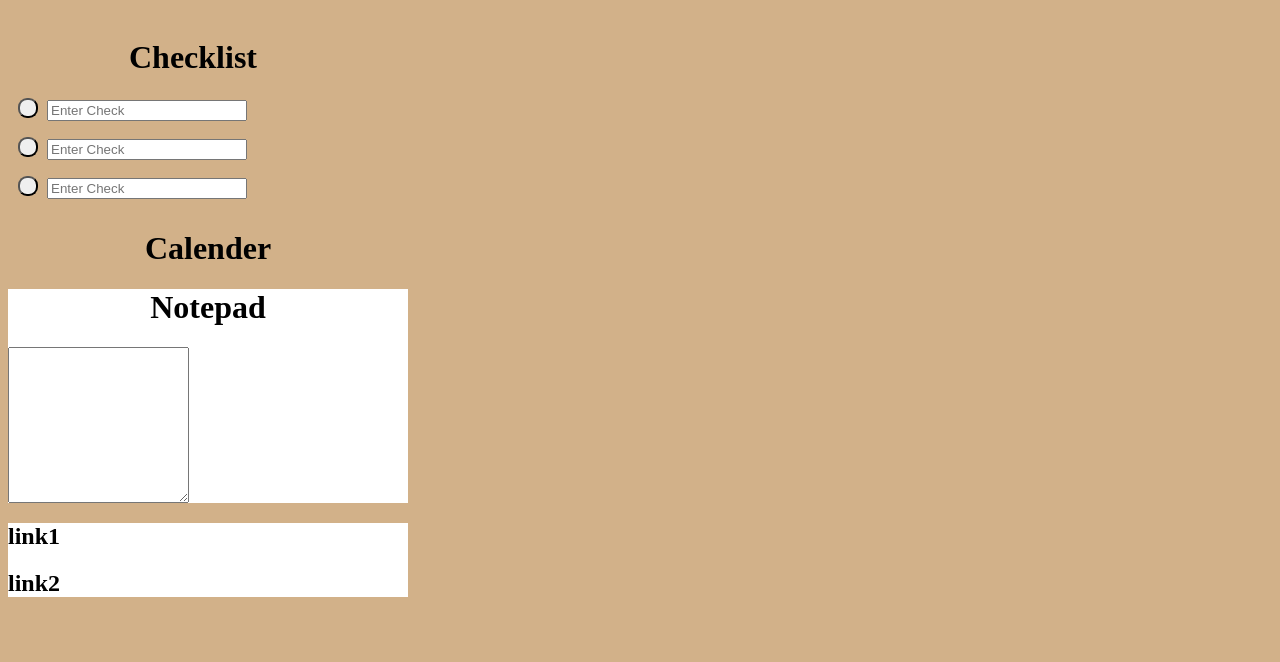
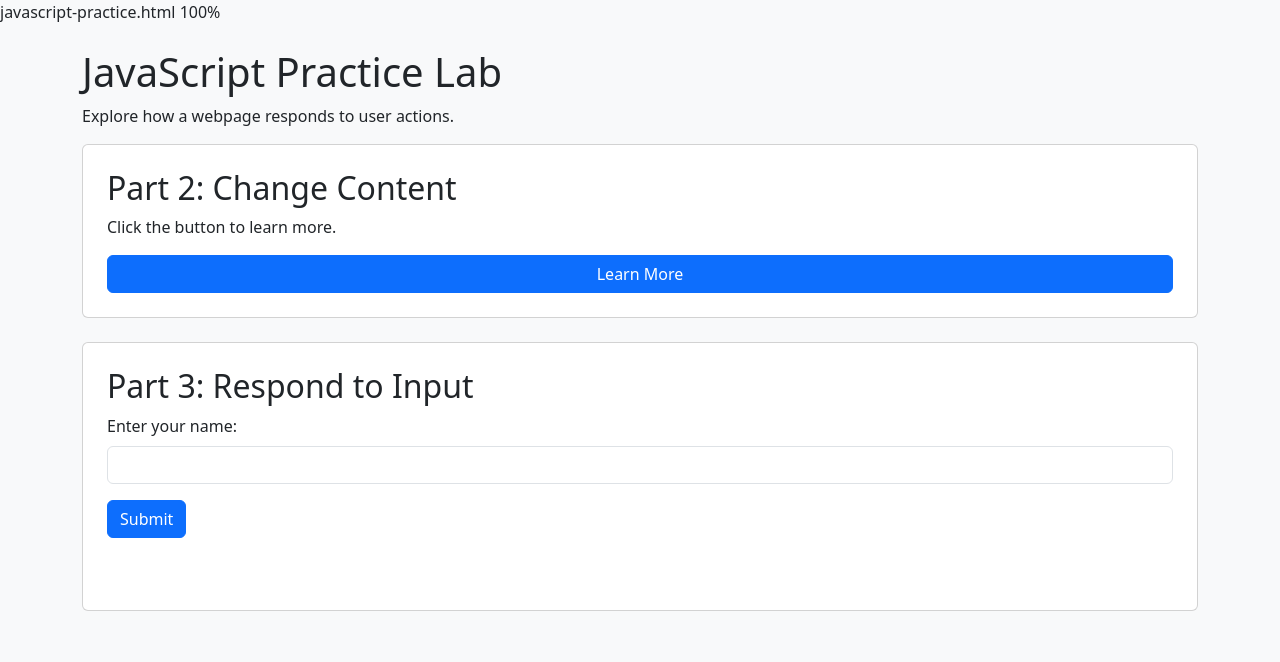
Before and after one commit to BradenJ132/WebsiteFinalProject, a plain HTML site: page placeholder.html in a window 1280 px wide. Drawn offline with nearby package versions, Linux system fonts and the light colour scheme.

Commit message:
updated index.html
i put the code from the practice java script lab into placeholder for reference(the file will be deleted when i dont need it anymore)

i got the write to function working and the check off function working for the checklist

```diff
--- a/placeholder.html
+++ b/placeholder.html
@@ -1,91 +1,56 @@
-<body style="background-color: #d2b189">
-    <!--Checklist Start-->
-   <div class="card mb-3;" style="width: 350px; padding: 10px 10px 10px 10px">
-      <div class="cardbody">
-        <h1 style="text-align: center">Checklist</h1>
-        <!--Checklist 1-->
-        <button
-          type="button"
-          class="btn-cirlce btn-primary btn-cirlce;"
-          style="width: 20px; height: 20px; border-radius: 45%"
-          id="checkButton1"
-        ></button>
-        <label>
-          <input
-            type="checklistbox"
-            class="form-control"
-            id="CheckList_1"
-            placeholder="Enter Check"
-            name="checkBox1"
-            style="width: 200px; margin-left: 5px"
-          />
-        </label>
-        <p></p>
-        <!--checklist 2-->
-        <button
-          type="button"
-          class="btn-cirlce btn-primary btn-cirlce"
-          style="width: 20px; height: 20px; border-radius: 45%"
-          id="checkButton2"
-        ></button>
-        <label>
-          <input
-            type="checklistbox"
-            class="form-control"
-            id="CheckList_1"
-            placeholder="Enter Check"
-            name="checkBox2"
-            style="width: 200px; margin-left: 5px"
-          />
-        </label>
-        <p></p>
-        <!--Checklist 3-->
-        <button
-          type="button"
-          class="btn-cirlce btn-primary btn-cirlce mb-4"
-          style="width: 20px; height: 20px; border-radius: 45%"
-          id="checkButton3"
-        ></button>
-        <label>
-          <input
-            type="checklistbox"
-            class="form-control"
-            id="CheckList_1"
-            placeholder="Enter Check"
-            name="checkBox3"
-            style="width: 200px; margin-left: 5px"
-          />
-        </label>
-      </div>
-    </div>
-    <!--Checklist End-->
 
-    <!--calender start-->
-    <div class="card mb-3" style="width: 400px">
-      <div class="cardbody">
-        <h1 style="text-align: center">Calender</h1>
-      </div>
-    </div>
-    <!--calender end-->
-    <div
-      class="container-fluid; position-absolute top-0 start-50 translate-middle-x"
-      style="width: 400px; background-color: white"
-    >
-      <div>
-        <h1 style="text-align: center">Notepad</h1>
-      </div>
-      <div class="form-group">
-        <label for="comment"> </label>
-        <textarea class="form-control" rows="10" id="comment"></textarea>
-      </div>
-    </div>
+javascript-practice.html
 
-    <div class="container-fluid; rows" style = "background-color: white; width: 400px;">
-      <div class = "col-sm-4">
-<h2> link1 </h2>
-      </div>
-<div class = "col-sm-4">
-<h2> link2 </h2>
-      </div>
-    </div>
-  </body>
+100%
+<!DOCTYPE html>
+<html lang="en">
+<head>
+    <meta charset="UTF-8">
+    <meta name="viewport" content="width=device-width, initial-scale=1.0">
+    <title>JavaScript Practice Lab</title>
+    <!-- Bootstrap 5 CSS -->
+    <link href="https://cdn.jsdelivr.net/npm/bootstrap@5.3.3/dist/css/bootstrap.min.css" rel="stylesheet">
+</head>
+<body class="bg-light">
+    <main class="container py-4">
+        <h1>JavaScript Practice Lab</h1>
+        <p>Explore how a webpage responds to user actions.</p>
+
+        <section class="card p-4 mb-4" aria-labelledby="contentHeading">
+            <h2 id="contentHeading">Part 2: Change Content</h2>
+            <p id="message">Click the button to learn more.</p>
+            <button type="button" class="btn btn-primary" onclick="changeMessage()">Learn More</button>
+        </section>
+
+        <section class="card p-4 mb-4" aria-labelledby="formHeading">
+            <h2 id="formHeading">Part 3: Respond to Input</h2>
+            <form id="greetingForm" onsubmit="greetVisitor(); return false;">
+                <div class="mb-3">
+                    <label for="visitorName" class="form-label">Enter your name:</label>
+                    <input type="text" id="visitorName" class="form-control">
+                </div>
+                <button type="submit" class="btn btn-primary">Submit</button>
+            </form>
+            <p id="greeting" class="mt-3" aria-live="polite"></p>
+        </section>
+    </main>
+
+    <!-- jQuery: included for consistency with the earlier website module;
+         this lab uses plain JavaScript, not jQuery. -->
+    <script src="https://code.jquery.com/jquery-3.7.1.min.js"></script>
+    <!-- Bootstrap 5 JavaScript bundle (includes Popper) -->
+    <script src="https://cdn.jsdelivr.net/npm/bootstrap@5.3.3/dist/js/bootstrap.bundle.min.js"></script>
+    <!-- Our JavaScript comes after the libraries and page content. -->
+    <script>
+        function changeMessage() {
+            document.getElementById("message").textContent =
+        "JavaScript makes websites interactive!";
+        }
+
+        function greetVisitor() {
+            let name = document.getElementById("visitorName").value;
+    document.getElementById("greeting").textContent =
+        "Welcome, " + name + "!";        }
+    </script>
+</body>
+</html>
```
Also changed, not shown: index.html (+38 -10 lines).
